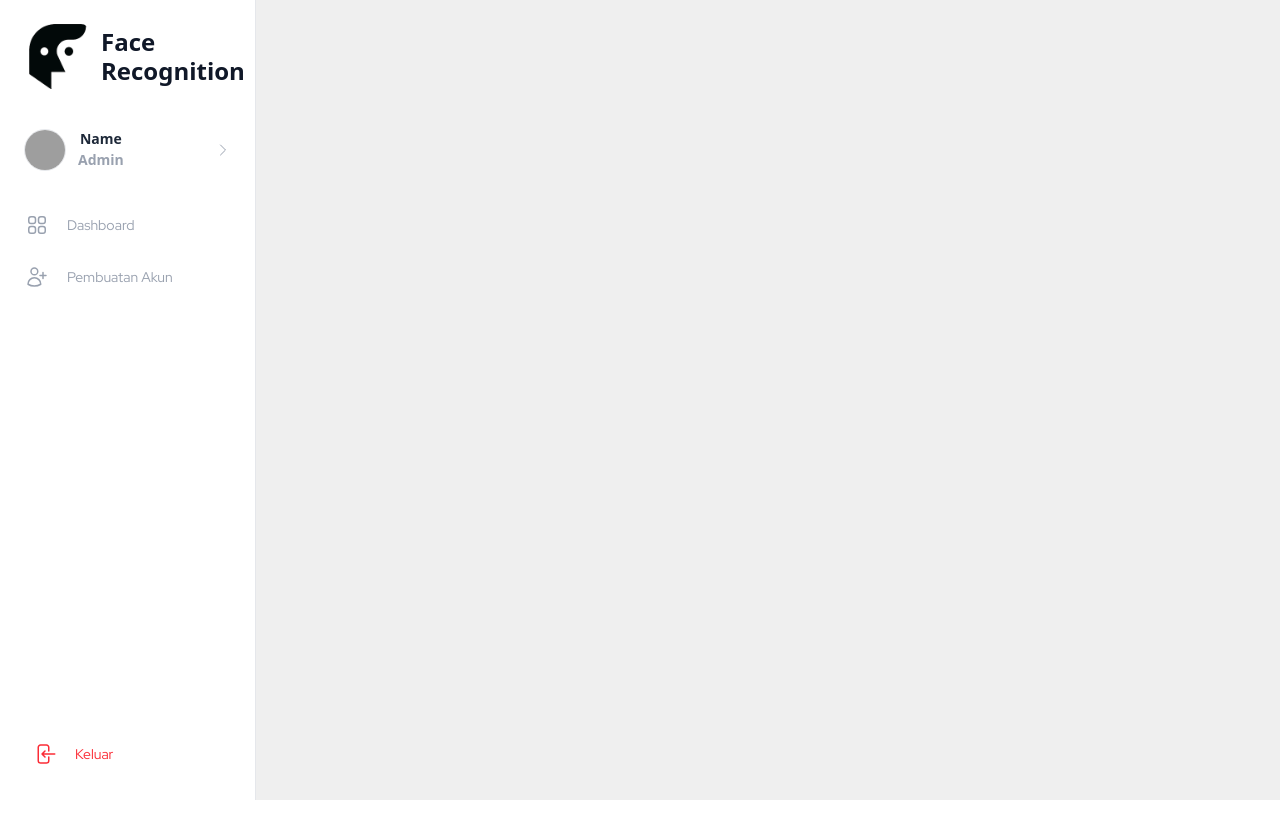
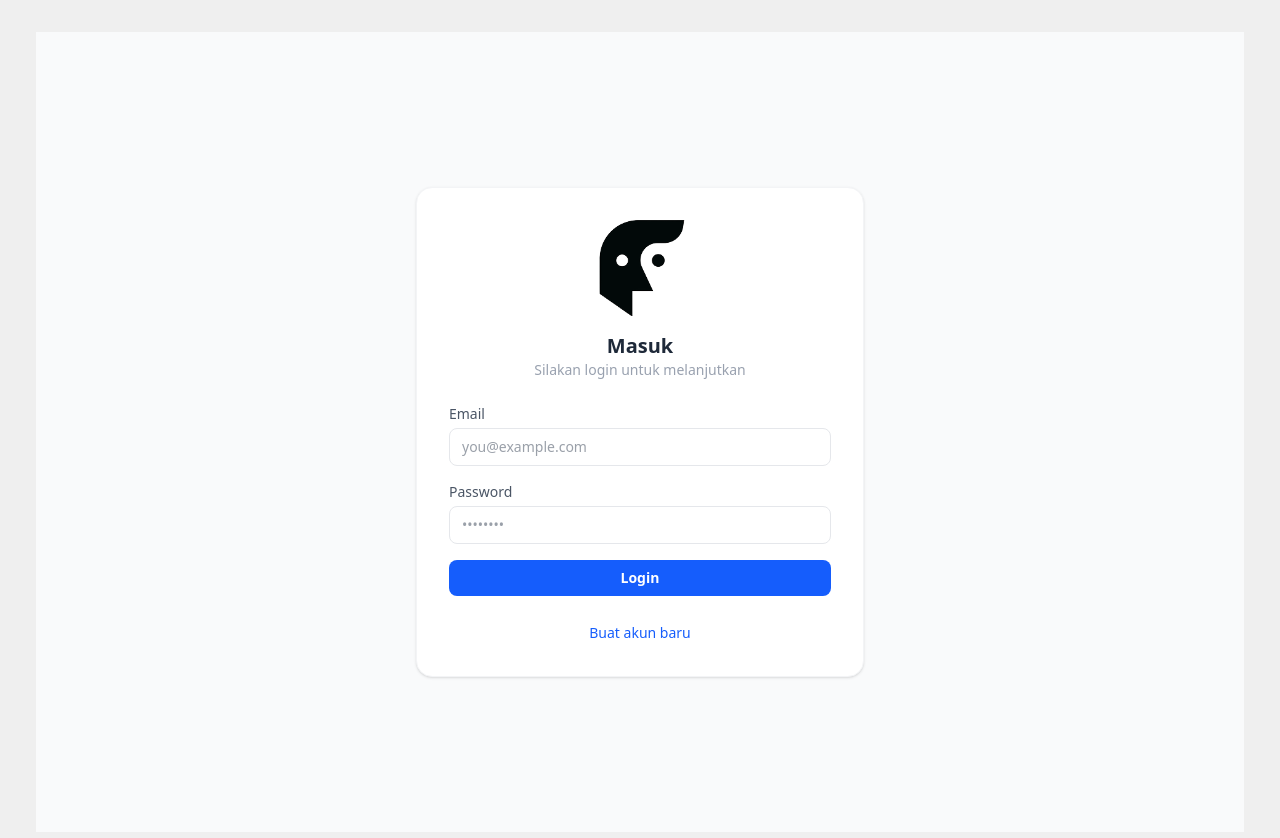
Before and after one commit to aliftheprogramer/gii-face-recognition-admin, a Nuxt app: page /login in a window 1280 px wide. Shown: the top 838 px of the page. Before the commit the page ends 800 px from the top, so only its background shows below. Built offline with nearby package versions, Linux system fonts and the light colour scheme; grey boxes are pictures that could not be loaded.

Commit message:
feat: implement authentication middleware, login functionality, and token validation

```diff
--- a/app/layouts/default.vue
+++ b/app/layouts/default.vue
@@ -1,8 +1,30 @@
+<script setup lang="ts">
+import { ref, onMounted } from 'vue'
+import SideNavbar from '../components/SideNavbar.vue'
+import { getAuth, isTokenValid } from '../../utils/auth'
+
+const showSidebar = ref(false)
+
+onMounted(async () => {
+  // quick presence check first
+  const auth = getAuth()
+  if (!auth) return
+
+  // verify token validity (fast path may use expiry_at inside isTokenValid)
+  try {
+    const valid = await isTokenValid()
+    showSidebar.value = valid
+  } catch (e) {
+    showSidebar.value = false
+  }
+})
+</script>
+
 <template>
   <div class="flex min-h-screen bg-[#EFEFEF] font-sans text-gray-900">
-    <SideNavbar />
+    <SideNavbar v-if="showSidebar" />
 
-    <main class="flex-1 ml-64 py-8 px-[36px]">
+    <main :class="showSidebar ? 'flex-1 ml-64 py-8 px-[36px]' : 'flex-1 py-8 px-[36px]'">
       <slot />
     </main>
   </div>
--- /dev/null
+++ b/app/middleware/auth.ts
@@ -0,0 +1,20 @@
+import { isTokenValid } from '../../utils/auth'
+
+export default defineNuxtRouteMiddleware(async (to) => {
+  // allow public routes
+  const publicPaths = ['/login', '/create-account', '/']
+
+  if (publicPaths.includes(to.path)) return
+
+  // only run client-side because we rely on localStorage
+  if (!process.client) return
+
+  try {
+    const valid = await isTokenValid()
+    if (!valid) {
+      return navigateTo('/login')
+    }
+  } catch (e) {
+    return navigateTo('/login')
+  }
+})
--- a/app/pages/dashboard/index.vue
+++ b/app/pages/dashboard/index.vue
@@ -1,9 +1,10 @@
 <script setup lang="ts">
+definePageMeta({ middleware: ['auth'] as any })
 // Mock Data User sesuai gambar
 const users = ref(Array(9).fill({
   name: 'Budi Siregar',
   email: 'budisiregar@gmail.com',
-  photo: 'https://imgs.search.brave.com/Uy5R1sqgg79Frn7Wzl-IftTVO9E0w96gK0kBZrVEJQg/rs:fit:860:0:0:0/g:ce/aHR0cHM6Ly9tZWRp/YS5pc3RvY2twaG90/by5jb20vaWQvNTMw/NDQwMDc2L3Bob3Rv/L2h1bWFuLWJvZHku/anBnP2I9MSZzPTYx/Mng2MTImdz0wJms9/MjAmYz1CM3NWazJj/R2ZoOUxUWGplVXd1/ZUQ3WXA3a1BJdVVX/RXBSYWYzTFlHUGhV/PQ' // Placeholder image
+  photo: 'https://imgs.search.brave.com/Uy5R1sqgg79Frn7Wzl-IftTVO9E0w96gK0kBZrVEJQg/rs:fit:860:0:0:0/g:ce/aHR0cHM6Ly9tZWRp/YS5pc3RvY2twaG90/by5jb20vaWQvNTMw/NDQwMDc2L3Bob3Rv/L2h1bWFuLWJvZHku/anBnP2I9MSZzPTYx/Mng2MTImdz0wJms9/MjAmYz1CM3NWazJj/R2ZoOUxUWGplVXd1/ZUQ3WXA3a1BJdVVX/RXBSYWYzTFlHUGhV/PQ                                                                                                     ' // Placeholder image
 }));
 </script>
 
--- /dev/null
+++ b/app/pages/login/index.vue
@@ -0,0 +1,119 @@
+<script setup lang="ts">
+import { ref, onMounted } from 'vue'
+import { ENDPOINTS } from  '../../../utils/core'
+import { useRouter } from 'vue-router'
+import { setAuth, isTokenValid } from '../../../utils/auth'
+
+const email = ref('')
+const password = ref('')
+const loading = ref(false)
+const error = ref('')
+
+const router = useRouter()
+
+async function handleSubmit() {
+	error.value = ''
+ 	if (!email.value || !password.value) {
+ 		error.value = 'Mohon isi email dan password.'
+ 		return
+ 	}
+
+ 	loading.value = true
+ 	try {
+ 		const res = await fetch(ENDPOINTS.login, {
+ 			method: 'POST',
+ 			headers: { 'Content-Type': 'application/json' },
+ 			body: JSON.stringify({ email: email.value, password: password.value }),
+ 		})
+
+ 		if (!res.ok) {
+ 			const errText = await res.text().catch(() => '')
+ 			throw new Error(errText || `HTTP ${res.status}`)
+ 		}
+
+				const data = await res.json().catch(() => ({}))
+				// Expected response structure: access_token, refresh_token, token_type, expires_in, admin
+				if (data?.access_token){
+					setAuth({
+						access_token: data.access_token,
+						refresh_token: data.refresh_token,
+						token_type: data.token_type,
+						expires_in: data.expires_in,
+						admin: data.admin,
+					})
+				}
+
+ 		// redirect to dashboard
+ 		router.push('/dashboard')
+ 	} catch (err: any) {
+ 		error.value = err?.message || 'Login gagal'
+ 	} finally {
+ 		loading.value = false
+ 	}
+}
+
+onMounted(async () => {
+	// client-side check: if token exists and valid, redirect to dashboard
+	try {
+		const valid = await isTokenValid()
+		if (valid) {
+			router.push('/dashboard')
+		}
+	} catch (e) {
+		// ignore
+	}
+})
+</script>
+
+<template>
+	<div class="min-h-screen flex items-center justify-center bg-gray-50 py-8 px-4">
+		<div class="w-full max-w-md bg-white border border-gray-100 shadow-sm rounded-2xl p-8">
+			<div class="flex flex-col items-center mb-6">
+				<!-- Pastikan file face.png ada di assets/image/ -->
+				<img src="~/assets/image/face.png" alt="Face" class="w-24 h-24 mb-4" />
+				<h1 class="text-xl font-bold text-gray-800">Masuk</h1>
+				<p class="text-gray-400 text-sm">Silakan login untuk melanjutkan</p>
+			</div>
+
+			<form @submit.prevent="handleSubmit" class="space-y-4">
+				<div>
+					<label class="block text-sm font-medium text-gray-600 mb-1" for="email">Email</label>
+					<input
+						id="email"
+						v-model="email"
+						type="email"
+						placeholder="you@example.com"
+						class="w-full rounded-lg border border-gray-200 focus:border-blue-500 focus:ring-2 focus:ring-blue-100 outline-none px-3 py-2 text-sm text-gray-700 bg-white"
+						autocomplete="email"
+					/>
+				</div>
+				<div>
+					<label class="block text-sm font-medium text-gray-600 mb-1" for="password">Password</label>
+						<input
+							id="password"
+							v-model="password"
+							type="password"
+							placeholder="••••••••"
+							class="w-full rounded-lg border border-gray-200 focus:border-blue-500 focus:ring-2 focus:ring-blue-100 outline-none px-3 py-2 text-sm text-gray-700 bg-white"
+							autocomplete="current-password"
+						/>
+				</div>
+				<div v-if="error" class="text-red-500 text-xs">{{ error }}</div>
+				<button
+					type="submit"
+					:disabled="loading"
+					class="w-full flex justify-center items-center gap-2 bg-blue-600 hover:bg-blue-700 disabled:opacity-60 text-white font-semibold rounded-lg py-2 text-sm transition-colors"
+				>
+					<span v-if="!loading">Login</span>
+					<span v-else>Mengirim...</span>
+				</button>
+			</form>
+
+			<div class="mt-6 text-center">
+				<NuxtLink to="/create-account" class="text-blue-600 hover:underline text-sm font-medium">Buat akun baru</NuxtLink>
+			</div>
+		</div>
+	</div>
+</template>
+
+<style scoped></style>
--- /dev/null
+++ b/middleware/auth.ts
@@ -0,0 +1,20 @@
+import { isTokenValid } from '../utils/auth'
+
+export default defineNuxtRouteMiddleware(async (to) => {
+  // allow public routes
+  const publicPaths = ['/login', '/create-account', '/']
+
+  if (publicPaths.includes(to.path)) return
+
+  // only run client-side because we rely on localStorage
+  if (!process.client) return
+
+  try {
+    const valid = await isTokenValid()
+    if (!valid) {
+      return navigateTo('/login')
+    }
+  } catch (e) {
+    return navigateTo('/login')
+  }
+})
--- a/package.json
+++ b/package.json
@@ -15,5 +15,8 @@
     "tailwindcss": "^4.1.17",
     "vue": "^3.5.24",
     "vue-router": "^4.6.3"
+  },
+  "devDependencies": {
+    "@types/node": "^24.10.1"
   }
 }
--- /dev/null
+++ b/utils/auth.ts
@@ -0,0 +1,87 @@
+import { ENDPOINTS } from './core'
+
+const STORAGE_KEY = 'auth'
+
+export type AuthPayload = {
+  access_token: string
+  refresh_token?: string
+  token_type?: string
+  expires_in?: number
+  admin?: Record<string, any>
+  // internal helper
+  expiry_at?: number
+}
+
+export function setAuth(payload: AuthPayload) {
+  try {
+    const copy: AuthPayload = { ...payload }
+    // compute absolute expiry timestamp (ms)
+    if (payload.expires_in && !payload.expiry_at) {
+      // subtract small buffer (30s) to avoid edge cases
+      copy.expiry_at = Date.now() + Math.max(0, payload.expires_in * 1000 - 30000)
+    }
+    localStorage.setItem(STORAGE_KEY, JSON.stringify(copy))
+  } catch (e) {
+    // ignore storage errors
+  }
+}
+
+export function getAuth(): AuthPayload | null {
+  try {
+    const v = localStorage.getItem(STORAGE_KEY)
+    if (!v) return null
+    return JSON.parse(v) as AuthPayload
+  } catch (e) {
+    return null
+  }
+}
+
+export function getAccessToken(): string | null {
+  const a = getAuth()
+  return a?.access_token ?? null
+}
+
+export function removeAuth() {
+  try {
+    localStorage.removeItem(STORAGE_KEY)
+  } catch (e) {
+    // ignore
+  }
+}
+
+async function verifyWithServer(token: string): Promise<boolean> {
+  try {
+    const res = await fetch(ENDPOINTS.profile, {
+      method: 'GET',
+      headers: {
+        'Content-Type': 'application/json',
+        'Authorization': `Bearer ${token}`,
+      },
+    })
+    return res.ok
+  } catch (e) {
+    return false
+  }
+}
+
+export async function isTokenValid(): Promise<boolean> {
+  const auth = getAuth()
+  const token = auth?.access_token
+  if (!token) return false
+
+  // if expiry timestamp exists, trust it (fast path)
+  if (auth?.expiry_at) {
+    return Date.now() < auth.expiry_at
+  }
+
+  // otherwise verify with server
+  return await verifyWithServer(token)
+}
+
+export default {
+  setAuth,
+  getAuth,
+  getAccessToken,
+  removeAuth,
+  isTokenValid,
+}
--- /dev/null
+++ b/utils/core.ts
@@ -0,0 +1,24 @@
+// Central API configuration
+export const BASE_URL = 'https://dev.dursamiii.my.id/api/v1/admin/'
+
+export const ENDPOINTS = {
+  login: BASE_URL + 'login',
+  // profile/me endpoint used to validate token
+  profile: BASE_URL + 'profile',
+  // add more endpoints here, e.g.:
+  // users: BASE_URL + 'users',
+  // register: BASE_URL + 'register',
+}
+
+export function buildUrl(path: string) {
+  if (path.startsWith('http')) return path
+  return `${BASE_URL}${path.replace(/^\//, '')}`
+}
+
+export type ApiEndpoints = typeof ENDPOINTS
+
+export default {
+  BASE_URL,
+  ENDPOINTS,
+  buildUrl,
+}
```
Also changed, not shown: 2 other files (tests, documents, lock files or other folders).
